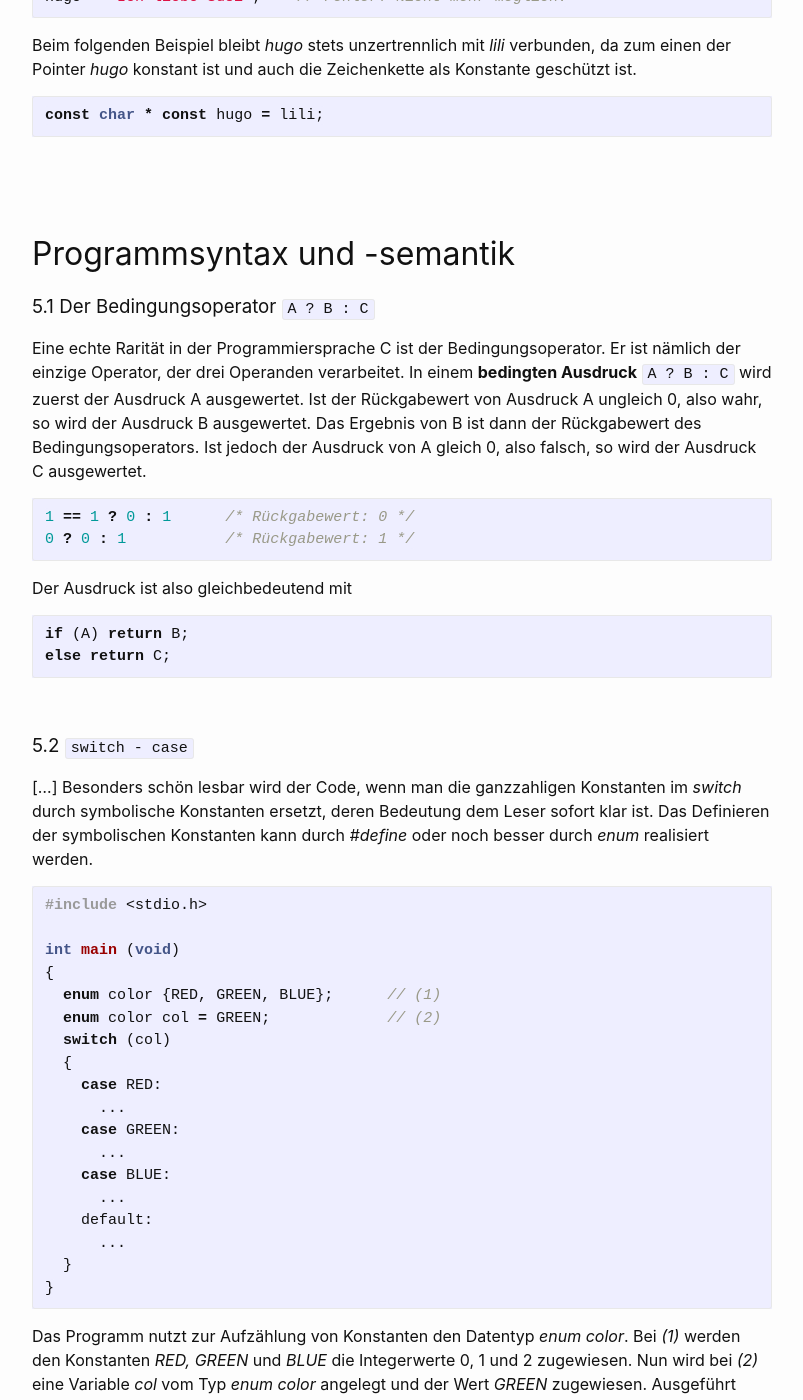
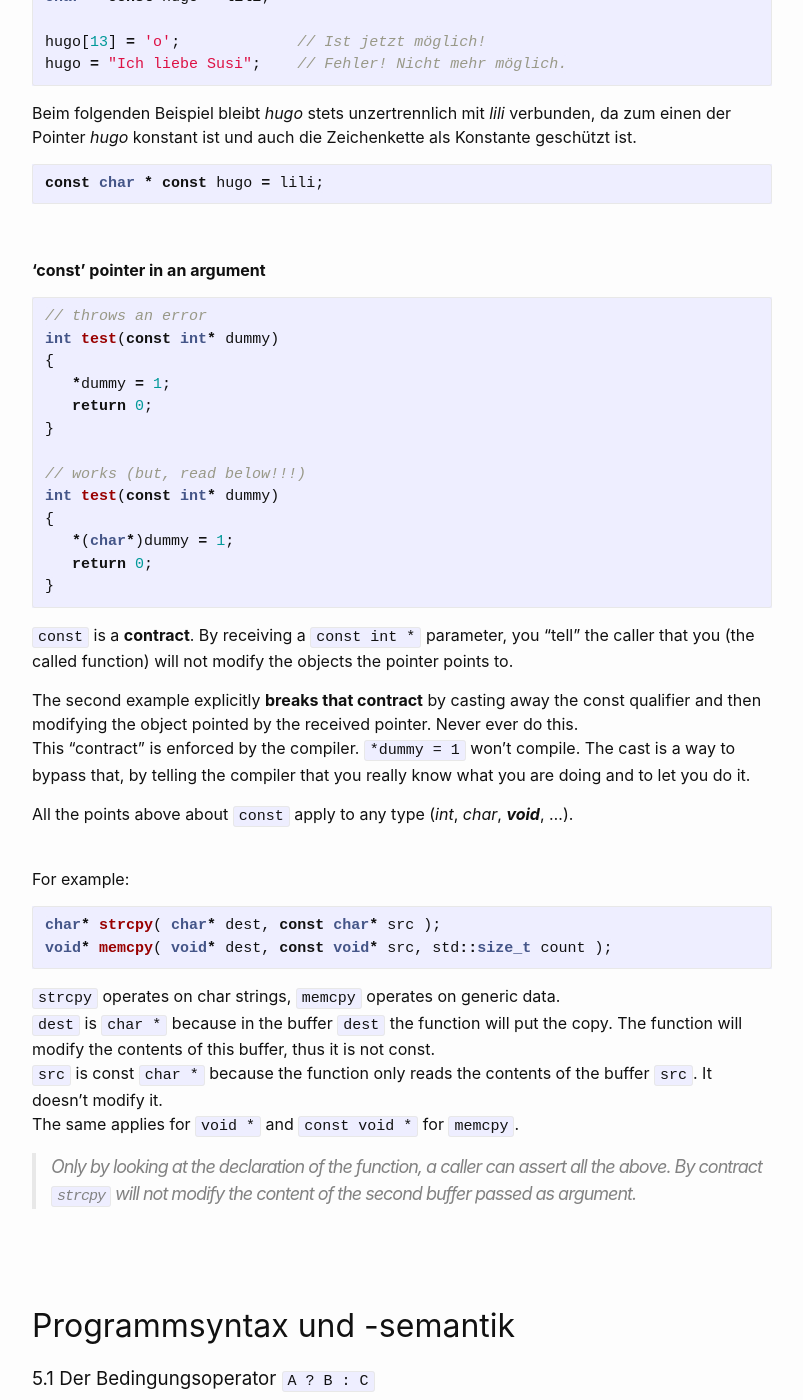
Before and after one commit to Hautaklyttn/progDocs, a Jekyll site: the page built from docs/articles/c_cpp.md, in a window 1280 px wide and 1400 px high, scrolled down 41579 px. Shown: the whole window, without its empty margins (238-1041 px from the left). Built offline with Jekyll 4.4.1, drawn with Linux system fonts in a browser that asks for light colours; some of the changed text lies outside the part shown.

Commit message:
Update c_cpp.md

````diff
--- a/docs/articles/c_cpp.md
+++ b/docs/articles/c_cpp.md
@@ -1439,6 +1439,9 @@ nicht, dass der Pointer konstant ist, sondern dass der Pointer auf eine konstant
 ```c
 text[1] = 's';                          // Fehler! Nicht möglich.
 text = "Jetzt blicke auch ich durch";   // Ist hier möglich!
+
+blick[1] = 's';                         // wäre möglich, da array 'blick'
+                                        // nicht als 'const' angelegt wurde
 ```
 
 Soll ein konstante Pointer eingeführt werden, so muss *const* vor dem Pointernamen stehen:
@@ -1454,6 +1457,46 @@ Beim folgenden Beispiel bleibt *hugo* stets unzertrennlich mit *lili* verbunden,
 ```c
 const char * const hugo = lili;
 ```
+
+&nbsp;
+
+**'const' pointer in an argument**
+
+```c
+// throws an error
+int test(const int* dummy)
+{
+   *dummy = 1;
+   return 0;
+}
+
+// works (but, read below!!!)
+int test(const int* dummy)
+{
+   *(char*)dummy = 1;
+   return 0;
+}
+```
+
+`const` is a **contract**. By receiving a `const int *` parameter, you "tell" the caller that you (the called function) will not modify the objects the pointer points to.
+
+The second example explicitly **breaks that contract** by casting away the const qualifier and then modifying the object pointed by the received pointer. Never ever do this.
+This "contract" is enforced by the compiler. `*dummy = 1` won't compile. The cast is a way to bypass that, by telling the compiler that you really know what you are doing and to let you do it.
+
+All the points above about `const` apply to any type (*int*, *char*, ***void***, ...).
+&nbsp;
+
+For example:
+```c
+char* strcpy( char* dest, const char* src );
+void* memcpy( void* dest, const void* src, std::size_t count );
+```
+``strcpy`` operates on char strings, ``memcpy`` operates on generic data.
+``dest`` is ``char *`` because in the buffer ``dest`` the function will put the copy. The function will modify the contents of this buffer, thus it is not const.
+``src`` is const ``char *`` because the function only reads the contents of the buffer ``src``. It doesn't modify it.
+The same applies for ``void *`` and ``const void *`` for ``memcpy``.
+
+> Only by looking at the declaration of the function, a caller can assert all the above. By contract ``strcpy`` will not modify the content of the second buffer passed as argument.
 
 &nbsp;
 
````
